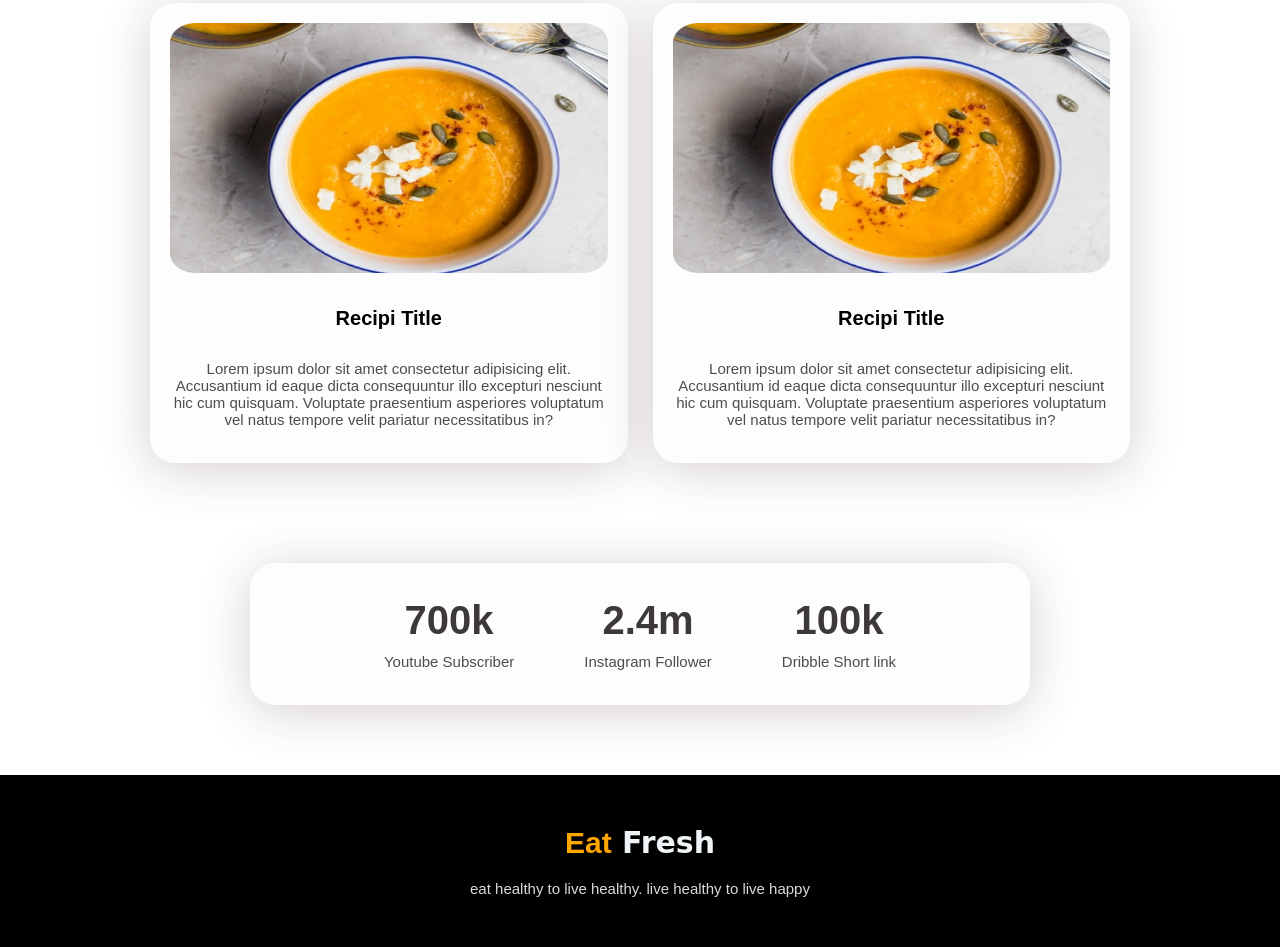
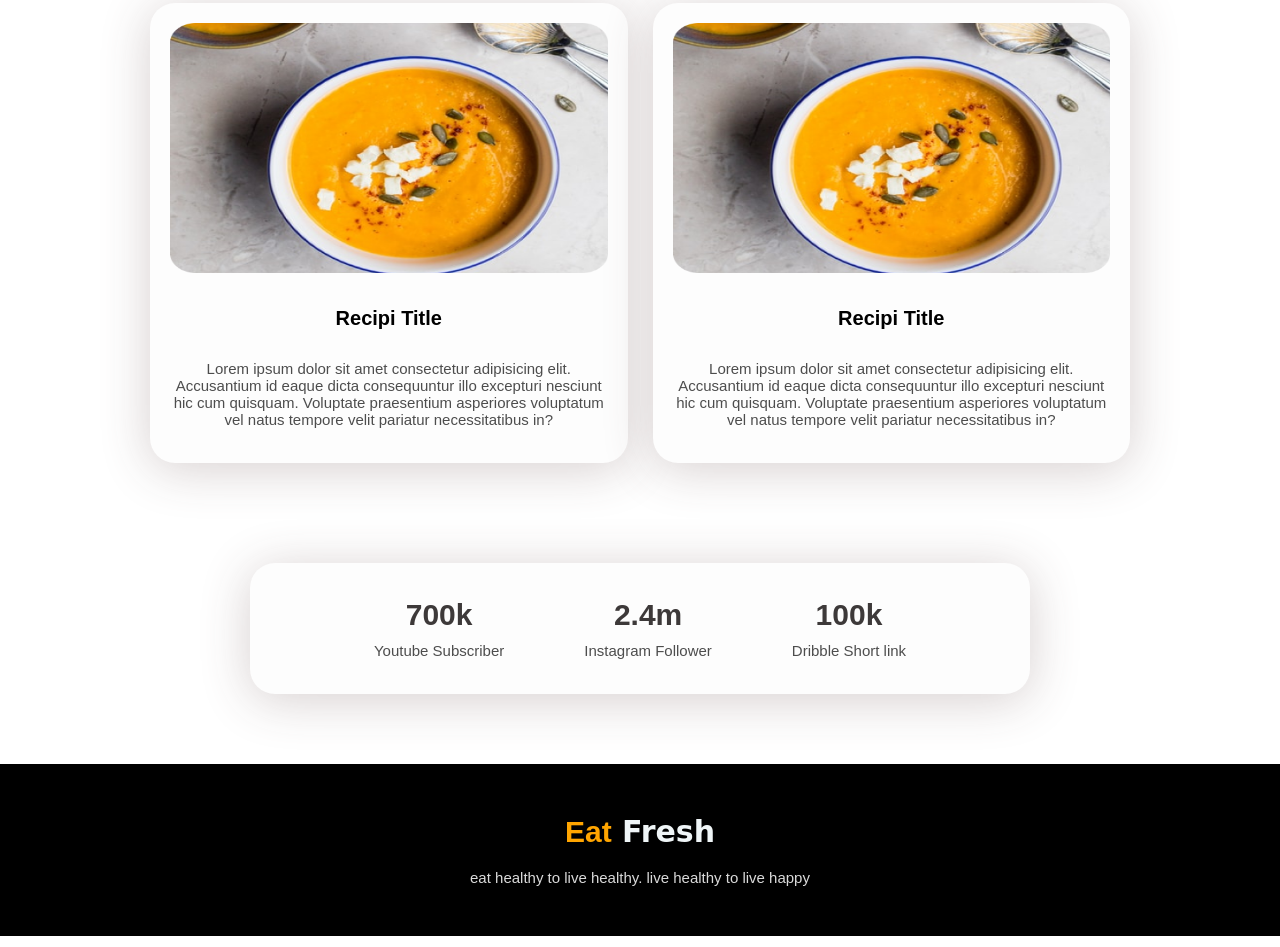
Before and after one commit to Shohag19951/EatHealthy, a plain HTML site: page index.html in a window 1280 px wide. Shown: the part 1146-2093 px from the top of the page. Drawn offline with Linux system fonts and the light colour scheme.

Commit message:
Add files via upload

```diff
--- a/mobile.css
+++ b/mobile.css
@@ -182,7 +182,7 @@
  .title{
     color: rgb(61, 57, 57);
     font-weight: 600;
-    font-size: 20px;
+    font-size: 21px;
     margin-top: 15px;
  }
  .text{
--- a/style.css
+++ b/style.css
@@ -165,7 +165,7 @@
  }
  .sub-container{
     display: flex;
-    gap: 70px;
+    gap: 80px;
     padding: 0px 100px;
     text-align: center;
     justify-content: center;
@@ -179,7 +179,7 @@
  .title{
     color: rgb(61, 57, 57);
     font-weight: 600;
-    font-size: 40px;
+    font-size: 30px;
     margin-top: 15px;
  }
  .text{
--- a/tablet.css
+++ b/tablet.css
@@ -170,7 +170,7 @@
  }
  .sub-container{
     display: flex;
-    gap: 40px;
+    gap: 50px;
     padding: 0px 100px;
     text-align: center;
     justify-content: center;
```
